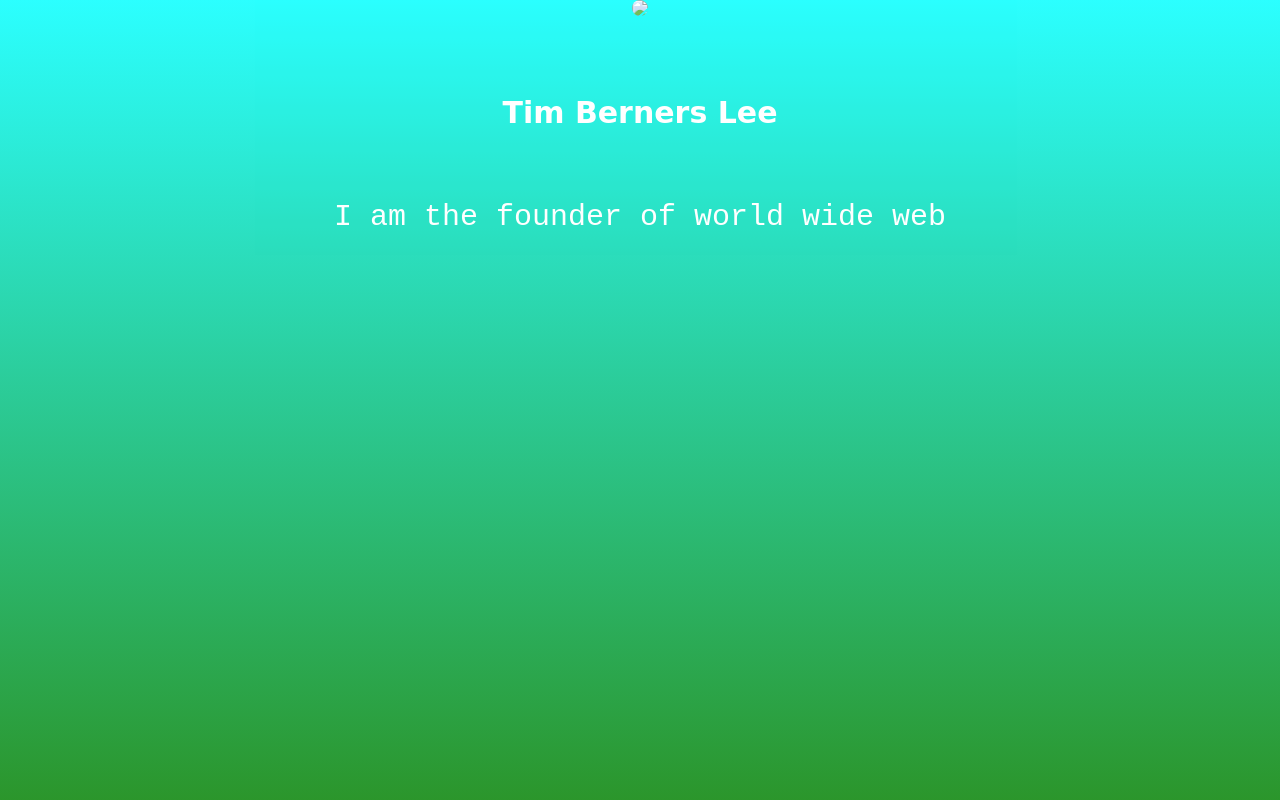
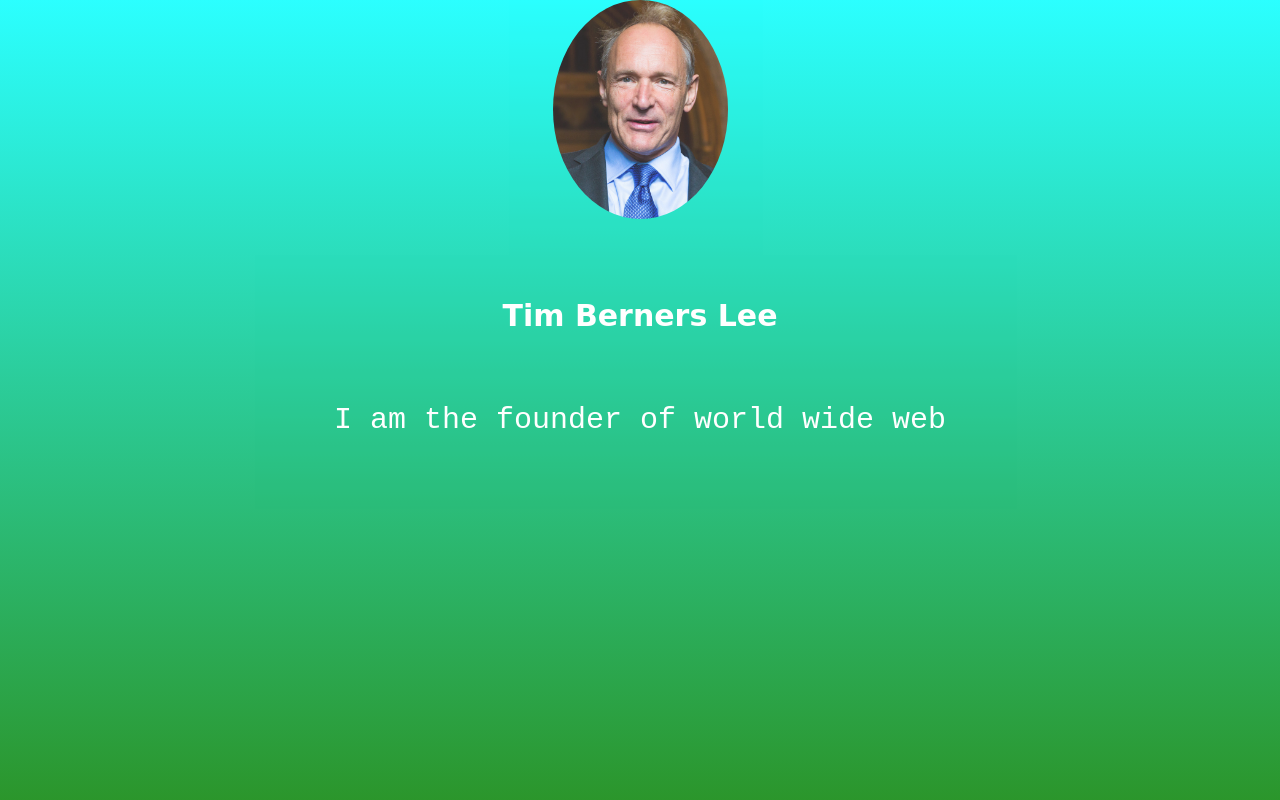
Before and after one commit to sylesh28/tim-berners-lee, a plain HTML site: page index.html in a window 1280 px wide. Shown: the top 800 px of the page. Drawn offline with Linux system fonts and the light colour scheme; a script that the page names is missing.

Commit message:
Add files via upload

```diff
--- a/index.html
+++ b/index.html
@@ -12,7 +12,7 @@
     <section id="welcome" class="welcome">
         <div>
             <img style="border-radius: 50%;width: 175px;
-    margin-bottom: 50px;" src="images/Tim_Berners-Lee.jpg"/>
+    margin-bottom: 50px;" src="Tim_Berners-Lee.jpg"/>
             <h1 id="name">Tim Berners Lee</h1>
             <br/>
             <h2 id="desc">I am the founder of world wide web</h2>
```
